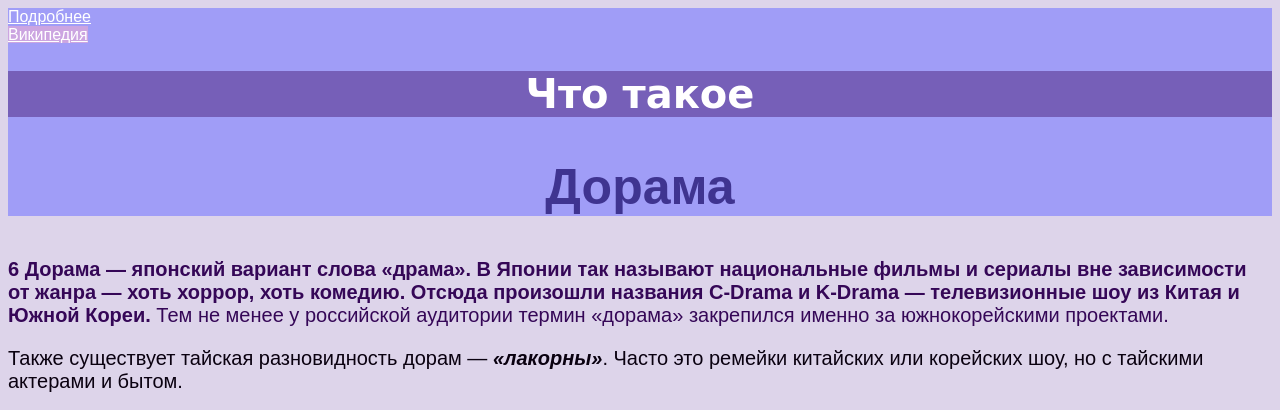
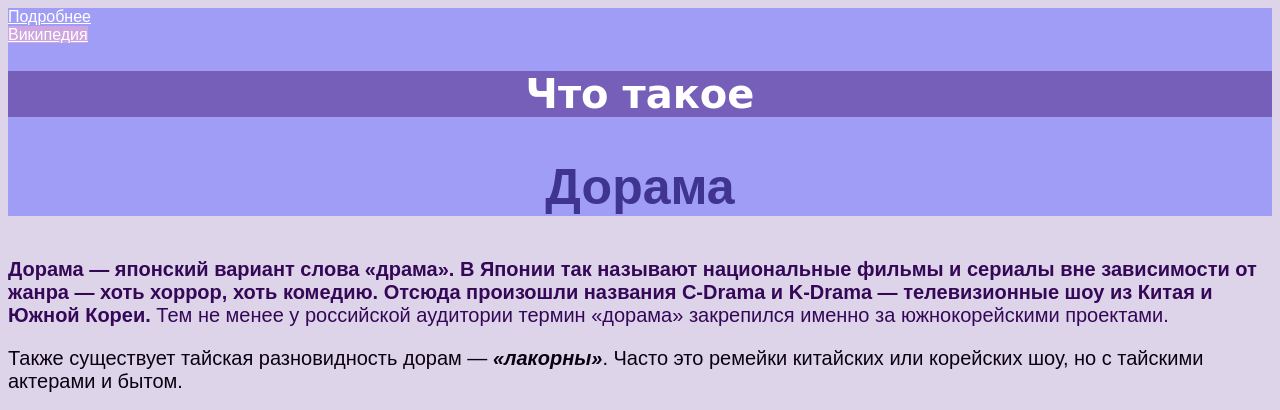
Before and after one commit to aigerimnaruu/Dorama, a plain HTML site: page index.html in a window 1280 px wide. Shown: the top 410 px of the page. Drawn offline with Linux system fonts and the light colour scheme; grey boxes are pictures that could not be loaded.

Commit message:
Update index.html

```diff
--- a/index.html
+++ b/index.html
@@ -16,7 +16,7 @@
         </header>
         <main>
             <p style="color: #350757 ; font-size: 20px">
-             <b>6 Дорама — японский вариант слова «драма». В Японии так называют национальные фильмы и сериалы вне зависимости от жанра — хоть хоррор, хоть комедию. Отсюда произошли названия C-Drama и K-Drama — телевизионные шоу из Китая и Южной Кореи.</b> Тем не менее у российской аудитории термин «дорама» закрепился именно за южнокорейскими проектами.
+             <b> Дорама — японский вариант слова «драма». В Японии так называют национальные фильмы и сериалы вне зависимости от жанра — хоть хоррор, хоть комедию. Отсюда произошли названия C-Drama и K-Drama — телевизионные шоу из Китая и Южной Кореи.</b> Тем не менее у российской аудитории термин «дорама» закрепился именно за южнокорейскими проектами.
             </p>
             <p style="color: #0A0110 ; font-size:20px">
             Также существует тайская разновидность дорам — <b><i>«лакорны»</i></b>. Часто это          ремейки     китайских или корейских шоу, но с тайскими актерами и бытом.
```
